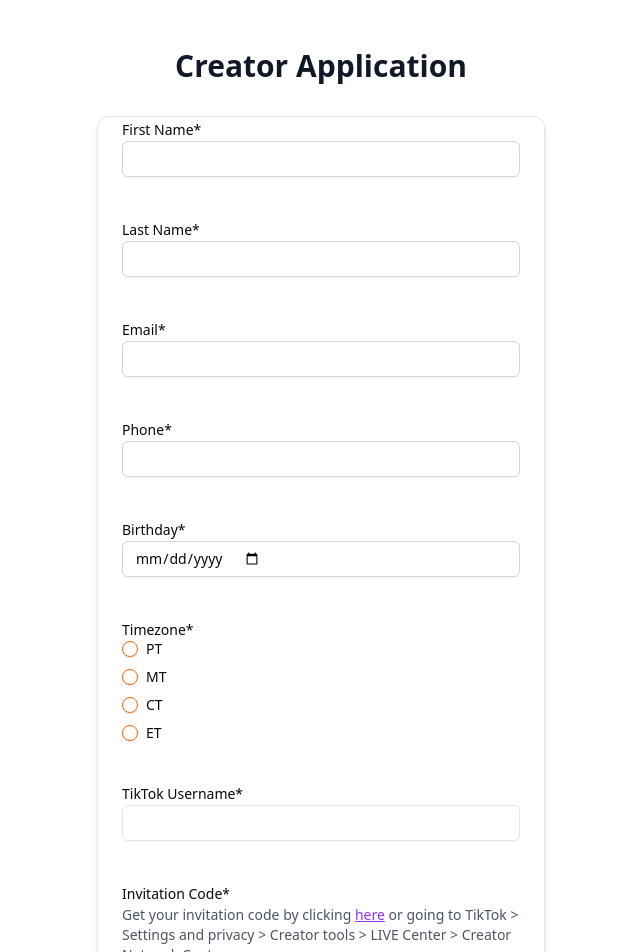
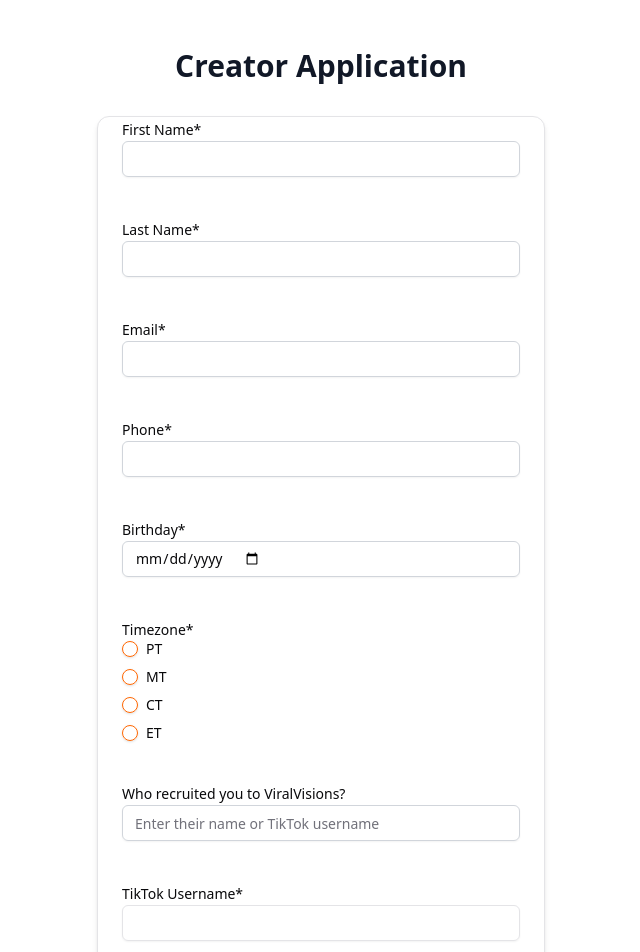
Before and after one commit to adamaboelmatty/viralvisions, a Next.js app: page /apply in a window 1280 px wide. Shown: the top 952 px of the page, without its empty margins (319-959 px from the left). Built offline with nearby package versions, Linux system fonts and the light colour scheme.

Commit message:
feat: add referral source field to application form

```diff
--- a/src/app/apply/page.tsx
+++ b/src/app/apply/page.tsx
@@ -7,7 +7,6 @@ import { Label } from "@/components/ui/label";
 import { RadioGroup, RadioGroupItem } from "@/components/ui/radio-group";
 import { Card, CardContent, CardHeader, CardTitle } from "@/components/ui/card";
 import { Navbar } from "@/app/(components)/navbar";
-import { Footer } from "@/app/(components)/footer";
 import Image from "next/image";
 
 export default function EligibilityCheck() {
@@ -21,6 +20,7 @@ export default function EligibilityCheck() {
     phone: "",
     birthday: "",
     timezone: "",
+    referralSource: "",
     tiktokUsername: "",
     invitationCode: "",
     followers: "",
@@ -47,6 +47,7 @@ export default function EligibilityCheck() {
             phone: formData.phone,
             birthday: formData.birthday,
             timezone: formData.timezone,
+            referralSource: formData.referralSource,
             tiktokUsername: formData.tiktokUsername,
             invitationCode: formData.invitationCode,
             followers: formData.followers,
@@ -71,6 +72,7 @@ export default function EligibilityCheck() {
           phone: "",
           birthday: "",
           timezone: "",
+          referralSource: "",
           tiktokUsername: "",
           invitationCode: "",
           followers: "",
@@ -180,6 +182,18 @@ export default function EligibilityCheck() {
                       </div>
                     ))}
                   </RadioGroup>
+                </div>
+
+                <div>
+                  <Label htmlFor="referralSource">Who recruited you to ViralVisions?</Label>
+                  <Input
+                    name="referralSource"
+                    type="text"
+                    placeholder="Enter their name or TikTok username"
+                    value={formData.referralSource}
+                    onChange={(e) => setFormData({...formData, referralSource: e.target.value})}
+                    className="border-gray-300 focus:border-purple-500 focus:ring-purple-500"
+                  />
                 </div>
 
                 {/* TikTok Information */}
@@ -375,8 +389,6 @@ export default function EligibilityCheck() {
           </Card>
         </div>
       </main>
-
-      <Footer />
     </div>
   );
 }
```
